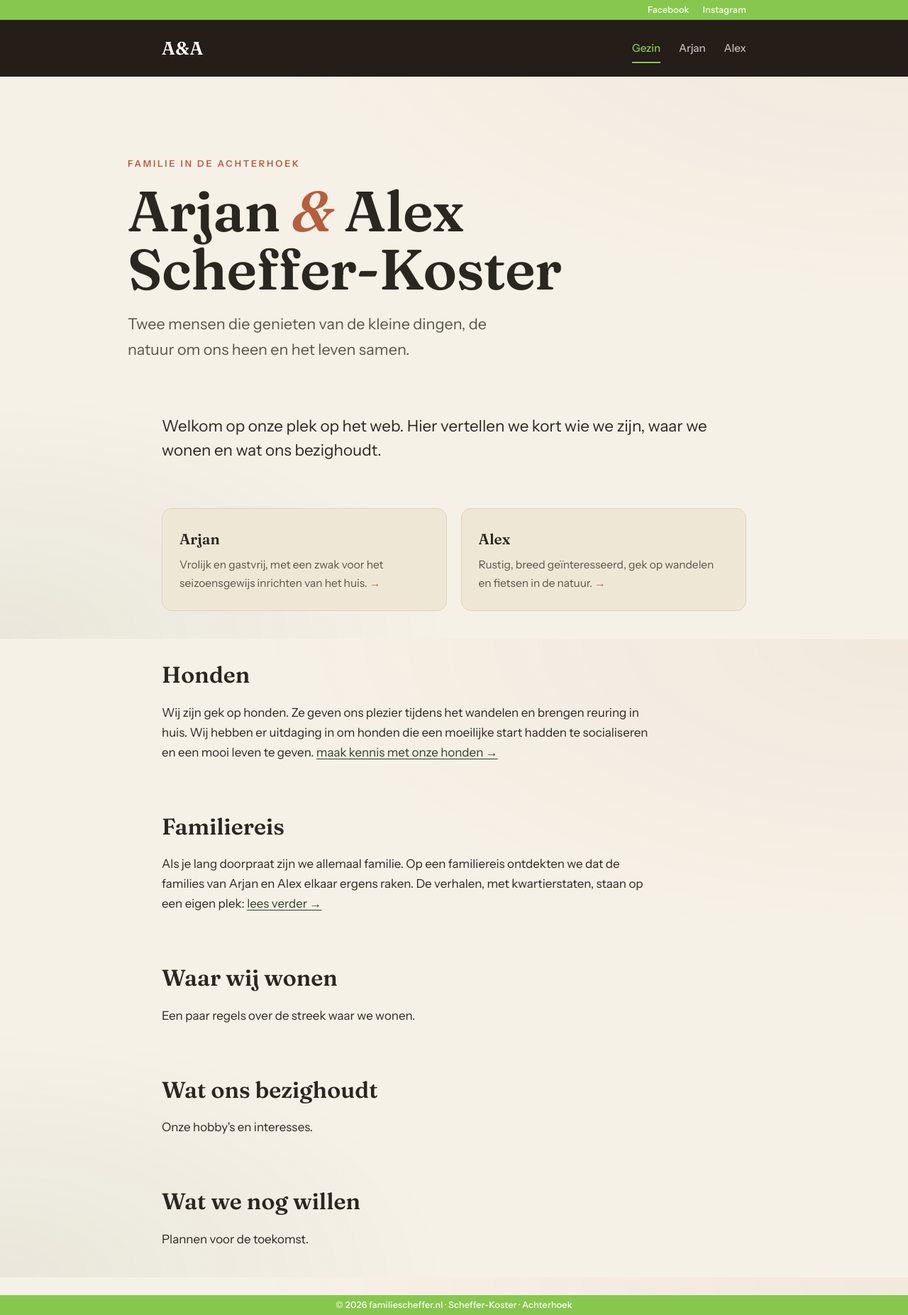
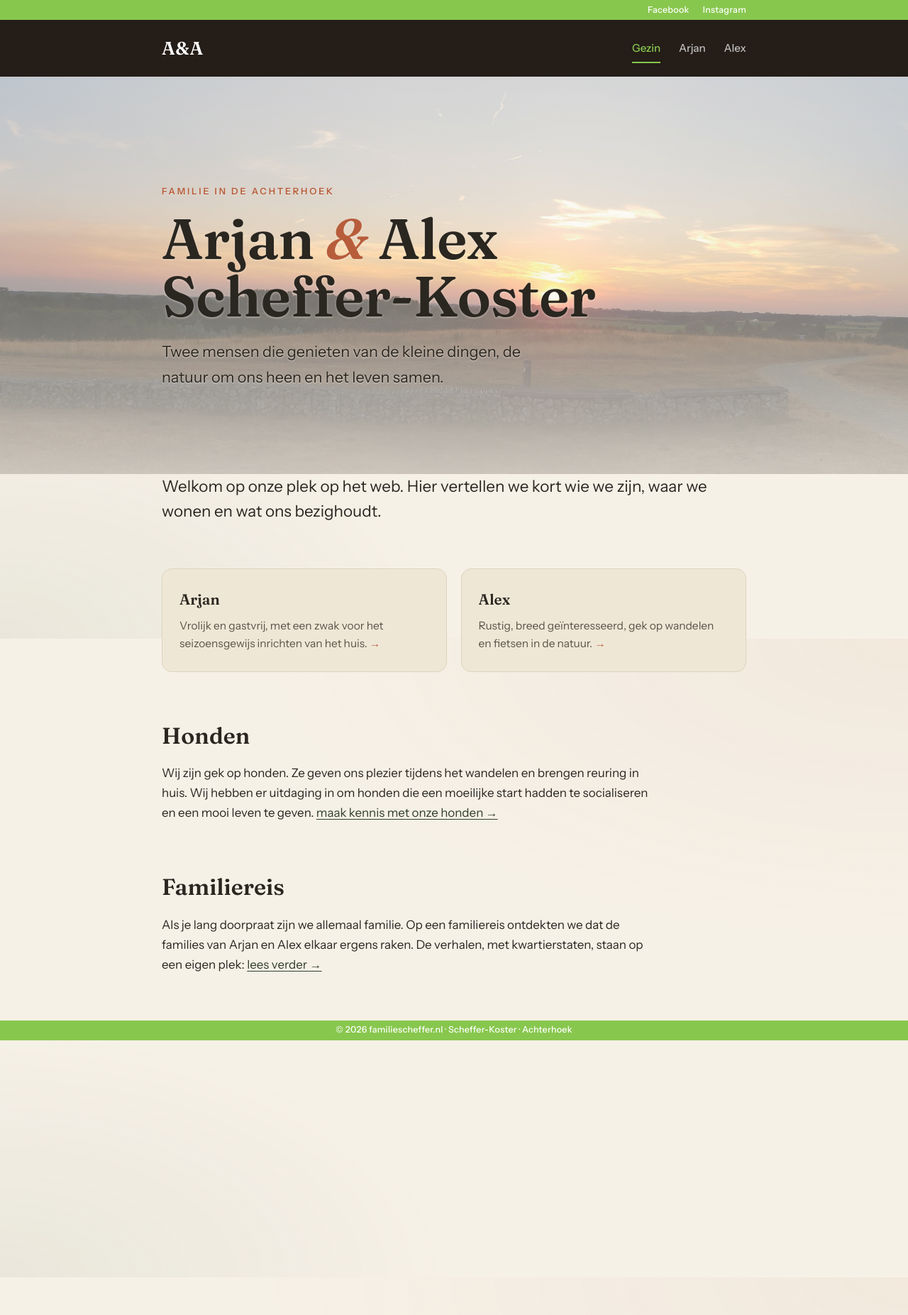
Before and after one commit to alexscheffer/familiescheffer, a Jekyll site: the page built from index.html, in a window 1280 px wide. Shown: the whole page at 71% size. Built offline with Jekyll 4.4.1, drawn with Linux system fonts in a browser that asks for light colours; after the commit the page ends 1466 px from its top, so only the background shows below that.

Commit message:
Voeg header-foto als full-width background van de hero op /
De oude header.jpg uit profielfotos/ staat nu over de volle breedte
achter de hero op de homepage. Een zachte parkament-overlay houdt
de warme palet-stemming vast en laat de donkere tekst leesbaar.

- index.html: hero gesplitst in een full-width <section> en een
  inner .wrap, zodat de achtergrond buiten de 920px-container kan.
- css: .hero krijgt background-image (foto + verticale gradient
  overlay 55% → 35% → 78%), min-height clamp(320px, 48vw, 560px),
  flex-centering, lichte text-shadow op eyebrow/h1/lead voor contrast.
- images: header.jpg gekopieerd uit het oude profielfotos-archief.

Co-Authored-By: Claude Opus 4.7 (1M context) <noreply@anthropic.com>

```diff
--- a/css/style.css
+++ b/css/style.css
@@ -155,8 +155,25 @@ a:hover { color: var(--terra); }
    HERO  (alleen op de homepagina)
    ========================================================= */
 .hero {
-  padding: clamp(3rem, 9vw, 7rem) 0 clamp(2.5rem, 6vw, 4.5rem);
+  position: relative;
+  width: 100%;
+  /* Foto over de volle breedte, met een zachte parkament-overlay zodat de
+     warme palet-kleuren doorlopen en de donkere tekst leesbaar blijft. */
+  background-image:
+    linear-gradient(to bottom,
+      rgba(246, 241, 231, 0.55) 0%,
+      rgba(246, 241, 231, 0.35) 45%,
+      rgba(246, 241, 231, 0.78) 100%),
+    url('/images/site/profielfotos/header.jpg');
+  background-size: cover;
+  background-position: center 35%;
+  background-repeat: no-repeat;
+  padding: clamp(3.5rem, 10vw, 7rem) 0 clamp(3rem, 7vw, 5rem);
+  min-height: clamp(320px, 48vw, 560px);
+  display: flex;
+  align-items: center;
 }
+.hero-inner { position: relative; z-index: 1; }
 .hero .eyebrow {
   font-size: 0.8rem;
   letter-spacing: 0.22em;
@@ -164,6 +181,7 @@ a:hover { color: var(--terra); }
   color: var(--terra);
   margin: 0 0 1rem;
   font-weight: 600;
+  text-shadow: 0 1px 2px rgba(246, 241, 231, 0.6);
 }
 .hero h1 {
   font-family: var(--display);
@@ -172,13 +190,15 @@ a:hover { color: var(--terra); }
   line-height: 1.02;
   letter-spacing: -0.01em;
   margin: 0 0 1.2rem;
+  text-shadow: 0 1px 3px rgba(246, 241, 231, 0.55);
 }
 .hero h1 .amp { color: var(--terra); font-style: italic; }
 .hero .lead {
   font-size: clamp(1.1rem, 2.4vw, 1.35rem);
-  color: var(--ink-soft);
+  color: var(--ink);
   max-width: 38ch;
   margin: 0;
+  text-shadow: 0 1px 2px rgba(246, 241, 231, 0.65);
 }
 
 /* =========================================================
--- a/index.html
+++ b/index.html
@@ -5,10 +5,12 @@ description: De familiewebsite van Arjan en Alex Scheffer-Koster uit de Achterho
 ---
 
 <!-- ===== HERO ===== -->
-<section class="hero wrap">
-  <p class="eyebrow reveal">Familie in de Achterhoek</p>
-  <h1 class="reveal">Arjan <span class="amp">&amp;</span> Alex<br>Scheffer-Koster</h1>
-  <p class="lead reveal">Twee mensen die genieten van de kleine dingen, de natuur om ons heen en het leven samen.</p>
+<section class="hero">
+  <div class="wrap hero-inner">
+    <p class="eyebrow reveal">Familie in de Achterhoek</p>
+    <h1 class="reveal">Arjan <span class="amp">&amp;</span> Alex<br>Scheffer-Koster</h1>
+    <p class="lead reveal">Twee mensen die genieten van de kleine dingen, de natuur om ons heen en het leven samen.</p>
+  </div>
 </section>
 
 <main class="wrap">
@@ -58,28 +60,4 @@ description: De familiewebsite van Arjan en Alex Scheffer-Koster uit de Achterho
     </p>
   </section>
 
-  <!-- ===== GEZIN-SECTIES (vul aan vanuit je checklist) ===== -->
-  <section class="section">
-    <h2>Waar wij wonen</h2>
-    <p>
-      <!-- TODO: tekst uit de oude "waar"-pagina over de Achterhoek -->
-      Een paar regels over de streek waar we wonen.
-    </p>
-  </section>
-
-  <section class="section">
-    <h2>Wat ons bezighoudt</h2>
-    <p>
-      <!-- TODO: tekst uit de oude "is"-pagina: hobby's en gezamenlijke interesses -->
-      Onze hobby's en interesses.
-    </p>
-  </section>
-
-  <section class="section">
-    <h2>Wat we nog willen</h2>
-    <p>
-      <!-- TODO: tekst uit de oude "komt"-pagina: bucketlist / toekomstplannen -->
-      Plannen voor de toekomst.
-    </p>
-  </section>
 </main>
```
Also changed, not shown: images/site/profielfotos/header.jpg (added).
